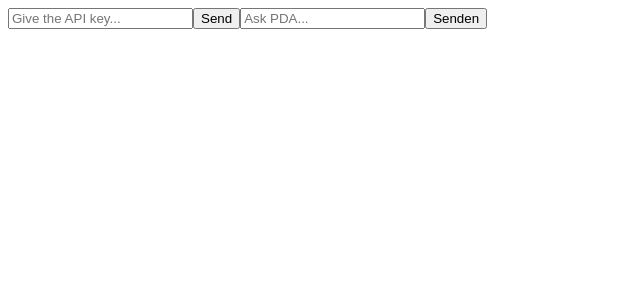
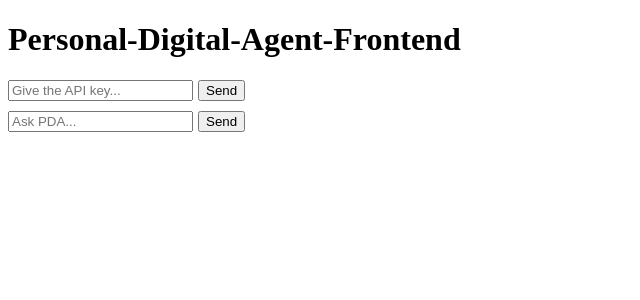
Before and after one commit to FabianSig/DHBW-ASWE-Personal-Digital-Agent, an Angular app in the folder Frontend/: page / in a window 1280 px wide. Shown: the top 300 px of the page, without its empty margins (0-640 px from the left). Built offline with nearby package versions, Linux system fonts and the light colour scheme; no server answers.

Commit message:
refactor: change position of search bars

```diff
--- a/Frontend/src/app/app.component.html
+++ b/Frontend/src/app/app.component.html
@@ -1,7 +1,9 @@
+<h1>{{ title }}</h1>
+
 <app-search-bar (chatGPTResponseEmitter)="onChatGPTResponse($event)"></app-search-bar>
 
 @if (chatGPTResponse) {
-  <h1>ChatGPT Data:</h1>
+  <h2>ChatGPT Data:</h2>
   <p>{{ chatGPTResponse.message.content }}</p>
 }
 
--- a/Frontend/src/app/app.component.ts
+++ b/Frontend/src/app/app.component.ts
@@ -11,7 +11,8 @@ import {ChatGPTResponse} from './interfaces/chat-gptresponse';
   styleUrl: './app.component.scss'
 })
 export class AppComponent {
-chatGPTResponse?: ChatGPTResponse;
+  title = 'Personal-Digital-Agent-Frontend';
+  chatGPTResponse?: ChatGPTResponse;
 
   onChatGPTResponse(response: ChatGPTResponse): void {
     this.chatGPTResponse = response;
--- a/Frontend/src/app/search-bar/search-bar.component.html
+++ b/Frontend/src/app/search-bar/search-bar.component.html
@@ -1,5 +1,14 @@
-<input type="text" placeholder="Give the API key..." (input)="onSearch($event)" />
-<button (click)="handleKeySearch()">Send</button>
+<div id="searchbars">
+  <div class="searchbar-container">
+    <input class="searchbar" type="text" placeholder="Give the API key..." (input)="onSearch($event)" />
+    <button (click)="handleKeySearch()">Send</button>
+  </div>
+  <div class="searchbar-container">
+    <input class="searchbar" type="text" placeholder="Ask PDA..." (input)="onSearch($event)" />
+    <button (click)="handleChatGPTSearch()">Send</button>
+  </div>
+</div>
 
-<input type="text" placeholder="Ask PDA..." (input)="onSearch($event)" />
-<button (click)="handleChatGPTSearch()">Senden</button>
+@if (error) {
+  <p>{{ error }}</p>
+}
--- a/Frontend/src/app/search-bar/search-bar.component.scss
+++ b/Frontend/src/app/search-bar/search-bar.component.scss
@@ -0,0 +1,14 @@
+#searchbars {
+  display: flex;
+  flex-direction: column;
+  justify-content: center;
+  align-items: flex-start;
+}
+
+.searchbar-container {
+  margin-bottom: 10px;
+}
+
+.searchbar {
+  margin-right: 5px;
+}
--- a/Frontend/src/app/search-bar/search-bar.component.ts
+++ b/Frontend/src/app/search-bar/search-bar.component.ts
@@ -14,6 +14,7 @@ export class SearchBarComponent {
 
   searchTerm: string = '';
   apiKey: string = '';
+  error: string = '';
 
   constructor(private apiService: ApiService) {}
 
@@ -27,6 +28,9 @@ export class SearchBarComponent {
         this.chatGPTResponseEmitter.emit(res as ChatGPTResponse);
       },
       (error) => {
+        if (error.status === 401) {
+          this.error = "Provide a valid API key."
+        }
         console.error('Error occurred:', error);
       }
     );
```
